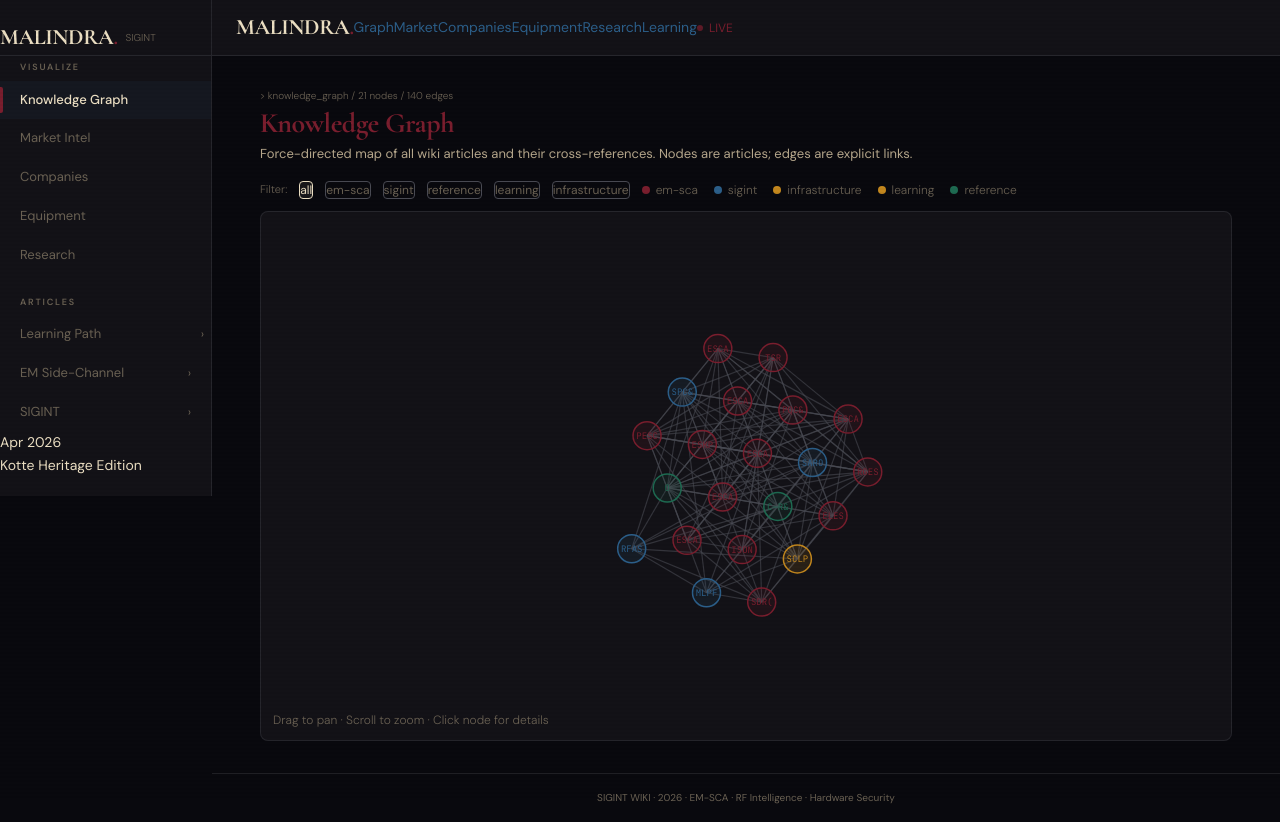
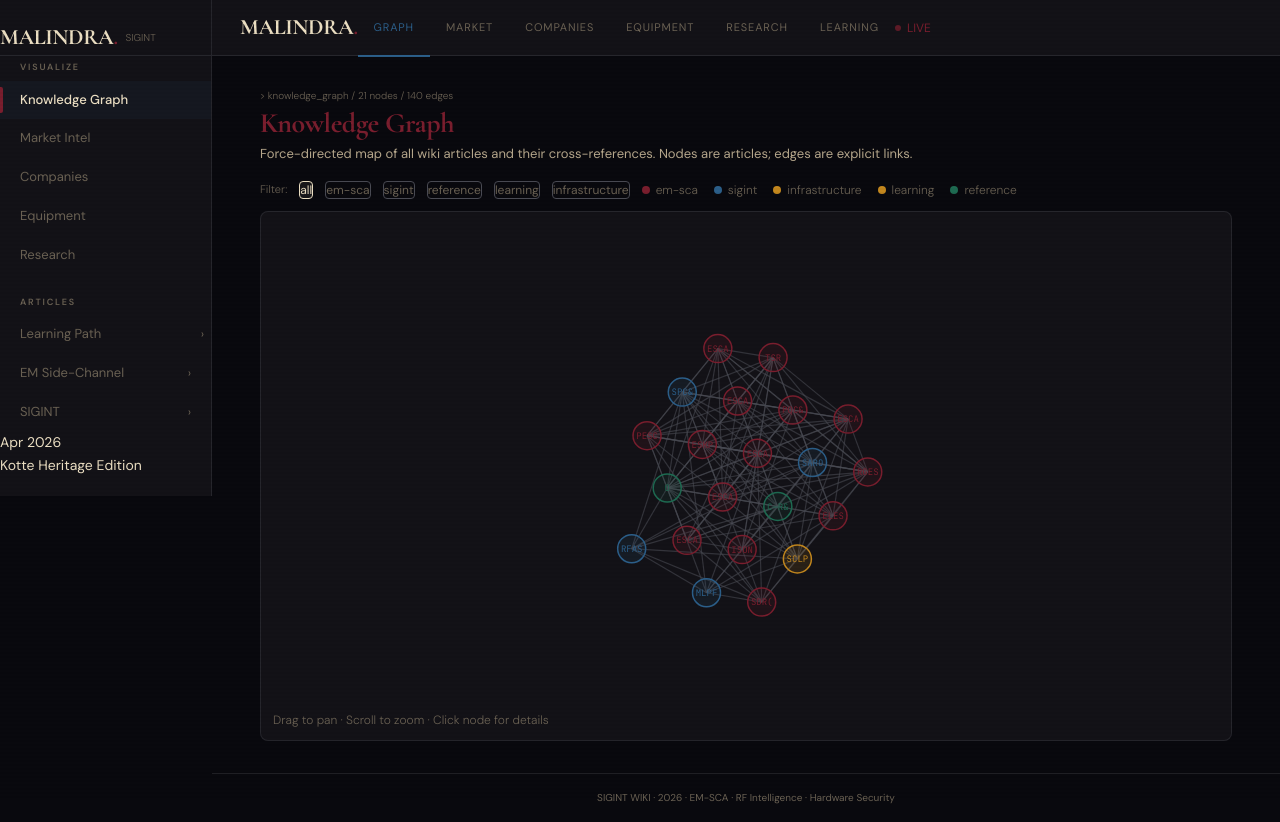
Before and after one commit to malindralk/sigint, a Next.js app: page /graph in a window 1280 px wide. Built offline with nearby package versions, Linux system fonts and the light colour scheme.

Commit message:
fix: correct CSS ordering for Tailwind 4
- @import tailwindcss must come before any :root blocks
- @theme block must follow @import directly
- :root variables moved after @theme
- Clean rebuild of .next cache

```diff
--- a/app/globals.css
+++ b/app/globals.css
@@ -1,68 +1,31 @@
-/* ============================================================
-   MALINDRA — Design Tokens
-   Heritage: Kotte Kingdom 1412–1467 CE
-   ============================================================ */
-
 @import url('https://fonts.googleapis.com/css2?family=Cormorant+Garamond:ital,wght@0,400;0,600;0,700;1,400;1,600&family=DM+Sans:wght@300;400;500;600&family=JetBrains+Mono:wght@400;500&display=swap');
-
-:root {
-  --font-display: 'Cormorant Garamond', Georgia, serif;
-  --font-ui:      'DM Sans', sans-serif;
-  --bg-base:        #09090E;
-  --bg-surface:     #131217;
-  --bg-elevated:    #2A2C35;
-  --text-primary:   #EDE0C4;
-  --text-secondary: #B8A98E;
-  --text-muted:     #6B6254;
-  --border:         rgba(74, 75, 84, 0.35);
-  --border-strong:  rgba(74, 75, 84, 0.60);
-  --brand-primary:  #7A1E2E;
-  --brand-accent:   #C4881E;
-  --success:        #1E6B52;
-  --danger:         #A8293C;
-  --info:           #2C5F8A;
-  --space-xs:   4px;
-  --space-sm:   8px;
-  --space-md:   16px;
-  --space-lg:   24px;
-  --space-xl:   32px;
-  --space-2xl:  48px;
-  --radius-sm:  3px;
-  --radius-md:  6px;
-  --radius-lg:  8px;
-  --transition-fast:   0.15s ease;
-  --transition-normal: 0.25s ease;
-  --transition-slow:   0.4s ease;
-}
-
 @import "tailwindcss";
 
 @theme {
-  --color-bg-primary:   var(--bg-base);
-  --color-bg-secondary: var(--bg-surface);
-  --color-bg-tertiary:  var(--bg-elevated);
-  --color-bg-hover:     #1C1C24;
-  --color-brand-primary: var(--brand-primary);
-  --color-brand-accent:  var(--brand-accent);
-  --color-success: var(--success);
-  --color-danger:  var(--danger);
-  --color-info:    var(--info);
-  --color-text-primary:   var(--text-primary);
-  --color-text-secondary: var(--text-secondary);
-  --color-text-muted:     var(--text-muted);
+  --color-bg-primary: #09090E;
+  --color-bg-secondary: #131217;
+  --color-bg-tertiary: #2A2C35;
+  --color-bg-hover: #1C1C24;
+  --color-brand-primary: #7A1E2E;
+  --color-brand-accent: #C4881E;
+  --color-success: #1E6B52;
+  --color-danger: #A8293C;
+  --color-info: #2C5F8A;
+  --color-text-primary: #EDE0C4;
+  --color-text-secondary: #B8A98E;
+  --color-text-muted: #6B6254;
   --color-border-default: #4A4B54;
-  --color-border-muted:   #4A4B5459;
-  --color-border-strong:  #4A4B5499;
-  /* Legacy aliases */
-  --color-accent-green:  var(--brand-primary);
-  --color-accent-cyan:   var(--info);
-  --color-accent-purple: var(--brand-accent);
-  --color-accent-orange: var(--brand-accent);
-  --color-accent-red:    var(--danger);
-  --color-accent-yellow: var(--brand-accent);
-  --font-display: var(--font-display);
-  --font-sans:    var(--font-ui);
-  --font-mono:    'JetBrains Mono', 'Fira Code', 'Consolas', monospace;
+  --color-border-muted: #4A4B5459;
+  --color-border-strong: #4A4B5499;
+  --color-accent-green: #7A1E2E;
+  --color-accent-cyan: #2C5F8A;
+  --color-accent-purple: #C4881E;
+  --color-accent-orange: #C4881E;
+  --color-accent-red: #A8293C;
+  --color-accent-yellow: #C4881E;
+  --font-display: 'Cormorant Garamond', Georgia, serif;
+  --font-sans: 'DM Sans', system-ui, sans-serif;
+  --font-mono: 'JetBrains Mono', 'Fira Code', 'Consolas', monospace;
   --background: 240 2% 3%;
   --foreground: 35 32% 85%;
   --popover: 240 3% 7%;
@@ -79,6 +42,36 @@
 
 *, *::before, *::after { box-sizing: border-box; margin: 0; padding: 0; }
 
+:root {
+  --font-display: 'Cormorant Garamond', Georgia, serif;
+  --font-ui: 'DM Sans', sans-serif;
+  --bg-base: #09090E;
+  --bg-surface: #131217;
+  --bg-elevated: #2A2C35;
+  --text-primary: #EDE0C4;
+  --text-secondary: #B8A98E;
+  --text-muted: #6B6254;
+  --border: rgba(74, 75, 84, 0.35);
+  --border-strong: rgba(74, 75, 84, 0.60);
+  --brand-primary: #7A1E2E;
+  --brand-accent: #C4881E;
+  --success: #1E6B52;
+  --danger: #A8293C;
+  --info: #2C5F8A;
+  --space-xs: 4px;
+  --space-sm: 8px;
+  --space-md: 16px;
+  --space-lg: 24px;
+  --space-xl: 32px;
+  --space-2xl: 48px;
+  --radius-sm: 3px;
+  --radius-md: 6px;
+  --radius-lg: 8px;
+  --transition-fast: 0.15s ease;
+  --transition-normal: 0.25s ease;
+  --transition-slow: 0.4s ease;
+}
+
 html { font-size: 16px; scroll-behavior: smooth; -webkit-font-smoothing: antialiased; -moz-osx-font-smoothing: grayscale; text-rendering: optimizeLegibility; }
 
 body { background: var(--bg-base); color: var(--text-primary); font-family: var(--font-ui); font-size: 14px; font-weight: 400; line-height: 1.6; min-height: 100vh; }
@@ -92,8 +85,6 @@ ul, ol { list-style: none; }
 ::-webkit-scrollbar-track { background: var(--bg-base); }
 ::-webkit-scrollbar-thumb { background: var(--bg-elevated); border-radius: 2px; }
 ::-webkit-scrollbar-thumb:hover { background: var(--border-strong); }
-
-/* ── SELECTION ────────────────────────────────────────────── */
 ::selection { background: rgba(122, 30, 46, 0.3); color: var(--text-primary); }
 
 /* ── TYPOGRAPHY ───────────────────────────────────────────── */
@@ -187,7 +178,7 @@ ul, ol { list-style: none; }
 /* ── NAV ──────────────────────────────────────────────────── */
 .nav {
   height: 56px; background: var(--bg-surface); border-bottom: 1px solid var(--border);
-  display: flex; align-items: center; padding: 0 var(--space-lg);
+  display: flex; align-items: center; padding: 0 28px;
   position: sticky; top: 0; z-index: 100;
 }
 .nav-logo {
@@ -195,6 +186,16 @@ ul, ol { list-style: none; }
   color: var(--text-primary); letter-spacing: -0.02em; text-decoration: none;
 }
 .nav-logo-dot { color: var(--brand-primary); }
+.nav-link {
+  display: flex; align-items: center; height: 56px; padding: 0 16px;
+  font-family: var(--font-ui); font-size: 11px; font-weight: 400;
+  letter-spacing: 0.08em; text-transform: uppercase;
+  color: var(--text-muted); text-decoration: none;
+  border-bottom: 2px solid transparent; position: relative; top: 1px;
+  transition: color var(--transition-fast), border-color var(--transition-fast);
+}
+.nav-link:hover { color: var(--text-secondary); opacity: 1; }
+.nav-link.active { color: var(--info); border-bottom-color: var(--info); }
 
 /* ── DIVIDER ──────────────────────────────────────────────── */
 .divider { border: none; border-top: 1px solid var(--border); margin: var(--space-md) 0; }
```
